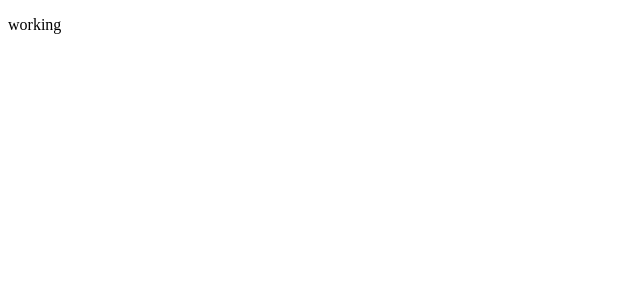
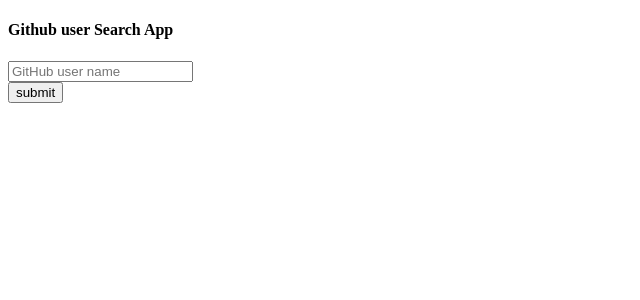
Before and after one commit to CosBett/Prime-GitHub-Search, an Angular app: page / in a window 1280 px wide. Shown: the top 300 px of the page, without its empty margins (0-640 px from the left). Built offline with nearby package versions, Linux system fonts and the light colour scheme.

Commit message:
update github search app component

```diff
--- a/src/app/app.component.html
+++ b/src/app/app.component.html
@@ -1 +1 @@
-<p>working </p>
+<app-github-search></app-github-search>
--- a/src/app/github-search/github-search.component.html
+++ b/src/app/github-search/github-search.component.html
@@ -1 +1,23 @@
-<p>github-search works!</p>
+<div class="container">
+  <div class="row">
+    <div class="col">
+      <div class="card">
+        <div class="card-header">
+          <h4>Github user Search App</h4>
+        </div>
+        <div class="card-body">
+          <div class="form- inline
+        ">
+            <div class="form-group">
+
+              <input type="search" class="form-control" placeholder="GitHub user name">
+            </div>
+            <div class="div">
+              <input type="submit" value="submit" class="btn">
+            </div>
+          </div>
+        </div>
+      </div>
+    </div>
+  </div>
+</div>
```
